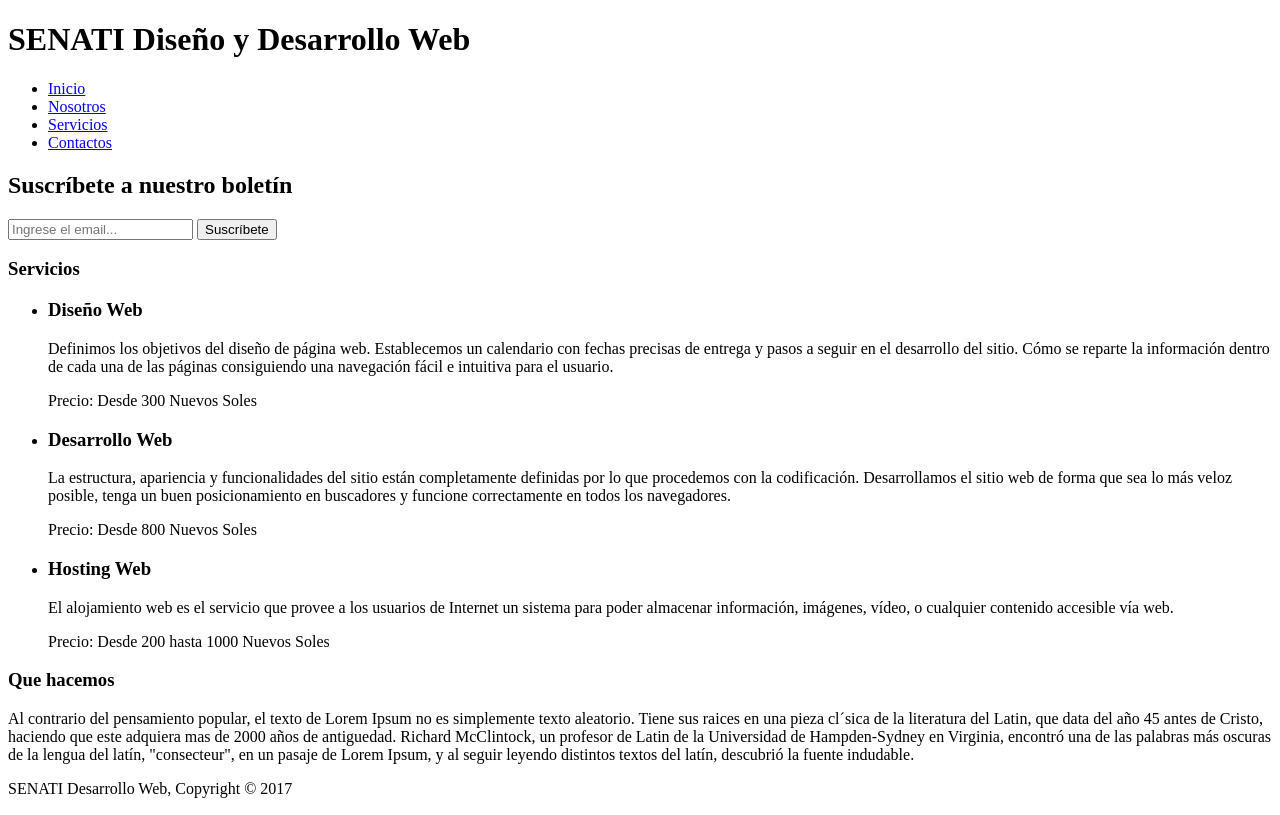
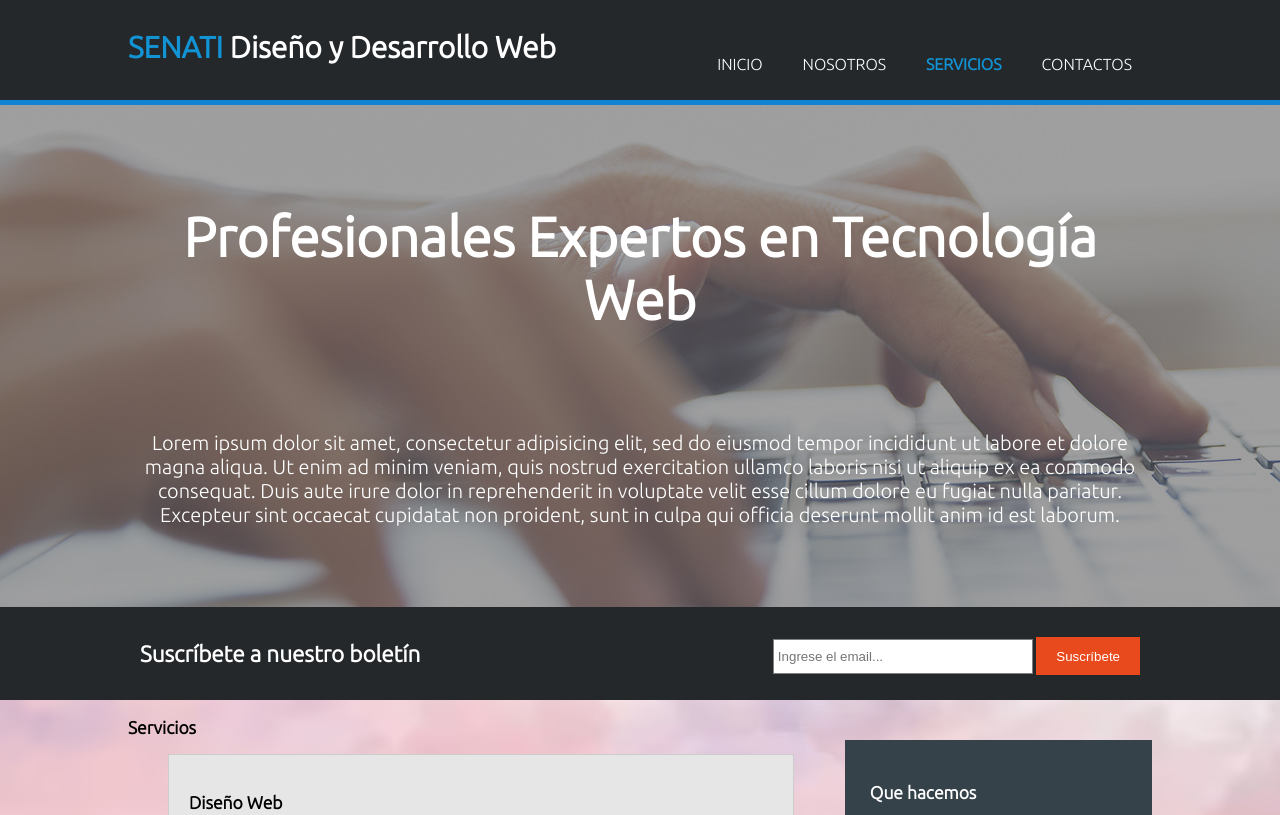
Before and after one commit to Alvarado321/Alvarado321.github.io, a plain HTML site: page servicios.html in a window 1280 px wide. Shown: the top 815 px of the page. Drawn offline with Linux system fonts and the light colour scheme.

Commit message:
Add files via upload

```diff
--- /dev/null
+++ b/css/estilo.css
@@ -0,0 +1,267 @@
+body{
+	margin: 0;
+	padding: 0;
+	font-size: 15px;
+	font-family: 'Ubuntu', sans-serif;
+	background-image: url("../img/fondo.png");
+	background-repeat: no-repeat;
+	background-size: cover !important;
+	background-attachment: fixed;
+	width: 100% !important;
+}
+
+.contenedor{
+	/* color: #f3f3f3; */
+	width: 80%;
+	margin: auto;
+	overflow: hidden;
+}
+
+.letras{
+	color: #1e1e1e;
+	width: 80%;
+	margin: auto;
+	overflow: hidden;
+}
+
+.actual{
+	color: coral;
+}
+
+.ul{
+	padding: 0;
+	margin: 0;
+}
+
+.boton1{
+	height: 38px;
+	background: #E8491D;
+	border: 0;
+	padding-left: 20px;
+	padding-right: 20px;
+	color: #ffffff;
+}
+
+/*encabezado*/
+header{
+	background-color: #24282b;
+	color: #ffffff;
+	padding-top: 30px;
+	min-height: 70px;
+	border-bottom: 5px solid #1283d4;
+	position: sticky;
+	z-index: 999;
+}
+
+/* La clase pegajosa se agrega a
+el encabezado con JS cuando llega
+su posición de desplazamiento */
+.sticky {
+  position: fixed;
+  top: 0;
+  width: 100%;
+}
+
+/* Agregue un poco de relleno superior
+a la página contenido para evitar movimientos
+rápidos y repentinos (a medida que el encabezado
+obtiene una nueva posición en la parte
+superior de la página
+(posición: fija y superior: 0) */
+.sticky + .content {
+  padding-top: 102px;
+}
+
+header a{
+	color: #ffffff;
+	text-decoration: none;
+	text-transform: uppercase;
+	font-size: 16px;
+}
+
+header li{
+	float: left;
+	display: inline;
+	padding-top: 0;
+	padding-right: 20px;
+	padding-left: 20px;
+	padding-bottom: 10px;
+}
+
+header #marca{
+	float: left;
+}
+
+header #marca h1{
+	margin: 0px;
+}
+
+nav{
+	float: right;
+	margin-top: 10px;
+}
+
+header .actual a{
+	color: #1293D4;
+	font-weight: bold;
+}
+
+header .resaltado{
+	color: #1293D4;
+	font-weight: bold;
+}
+
+header a:hover{
+	color: #cccccc;
+	font-weight: bold;
+}
+
+/* cabecera */
+#cabecera{
+	min-height: 400px;
+	background: url("../img/cabecera.jpg") no-repeat;
+	background-position: 0;
+	text-align: center;
+	color: #ffffff;
+}
+
+#cabecera h1{
+	margin-top: 100px;
+	font-size: 55px;
+	margin-bottom: 100px;
+}
+
+#cabecera p{
+	font-size: 20px;
+	margin-bottom: 80px;
+}
+
+#boletin{
+	padding: 15px;
+	color: #ffffff;
+	background: #24282B;
+}
+
+#boletin h1{
+	float: left;
+}
+
+#boletin form{
+	margin-top: 15px;
+	float: right;
+}
+
+#boletin input[type="email"]{
+	height: 25px;
+	width: 250px;
+	padding: 4px;
+}
+
+/* Cajas */
+#cajas{
+	margin-top: 20px;
+}
+
+#cajas .caja{
+	float: left;
+	text-align: center;
+	width: 30%;
+}
+
+#cajas .caja img{
+	width: 150px;
+}
+
+/* lateral */
+aside#lateral{
+  float: right;
+  width: 30%;
+  margin-top: 20px;
+}
+
+.oscuro{
+  background-color:#35424a;
+  padding: 25px;
+  color: white;
+  margin-top: 20px;
+  margin-bottom: 10px;
+}
+
+/* main-col*/
+article#main-col{
+  float: left;
+  width: 65%;
+}
+
+/* Servicos */
+ul#servicios li{
+  background-color: #e6e6e6;
+  list-style: none;
+  padding: 20px;
+  border: 1px solid #ccc;
+  margin-bottom: 5px;
+}
+
+footer{
+	background: #1283d4;
+	color: #ffffff;
+	text-align: center;
+	padding: 5px;
+	font-weight: bold;
+}
+
+/* Contacto */
+input, textarea{
+  width: 100%;
+  height: 35px;
+  border: 1px solid gray;
+  margin-bottom: 5px;
+}
+
+textarea{
+  height: 120px;
+}
+
+input[type="submit"]{
+  background-color: #e8491d;
+  color: white;
+}
+
+
+/* Media queris */
+@media(max-width: 768px){
+  header #marca,
+  header nav,
+  header nav li,
+  #boletin h1,
+  #boletin form,
+  #cajas .caja,
+  article#main-col,
+  aside#lateral{
+      float: none;
+      text-align: center;
+      width: 100%;
+    }
+    header{
+      padding-bottom: 20px;
+    }
+
+    #boletin h1{
+      margin-top: 40px;
+    }
+
+    #boletin button{
+      display: block;
+      width: 100%;
+    }
+
+    #boletin form input[type="email"]{
+      width: 100%;
+      margin-bottom: 5px;
+    }
+
+    input, textarea{
+      width: 98%;
+    }
+
+}
--- a/servicios.html
+++ b/servicios.html
@@ -2,8 +2,16 @@
 <html>
 <head>
 	<meta charset="utf-8">
-	<title>.::SENATI - Desarrollo de Software::.</title>
-	<link rel="stylesheet" type="text/css" href="estilo.css">
+	<meta name="viewport" content="width=device-width, initial-scale=1">
+	<title>SENATI-Ingenería de Software con IA</title>
+	<link rel="stylesheet" type="text/css" href="css/estilo.css">
+    <meta name="keywords" content="diseño web,desarrollo web">
+	<meta http-equiv="X-UA-Compatible" content="IE=edge">
+    <meta name="description" content="Diseño y desarrollo web SENATI">
+    <meta name="author" content="Alvarado Vega">
+	<link rel="preconnect" href="https://fonts.googleapis.com">
+	<link rel="preconnect" href="https://fonts.gstatic.com" crossorigin>
+	<link href="https://fonts.googleapis.com/css2?family=Ubuntu:wght@300&display=swap" rel="stylesheet">
 </head>
 <body>
 	<header>
@@ -23,6 +31,17 @@
 		</div>
 	</header>
 
+	<section id="cabecera">
+		<div class="contenedor">
+			<h1> Profesionales Expertos en Tecnología Web</h1>
+			<p>Lorem ipsum dolor sit amet, consectetur adipisicing elit, sed do eiusmod
+			tempor incididunt ut labore et dolore magna aliqua. Ut enim ad minim veniam,
+			quis nostrud exercitation ullamco laboris nisi ut aliquip ex ea commodo
+			consequat. Duis aute irure dolor in reprehenderit in voluptate velit esse
+			cillum dolore eu fugiat nulla pariatur. Excepteur sint occaecat cupidatat non
+			proident, sunt in culpa qui officia deserunt mollit anim id est laborum.</p>
+		</div>
+	</section>
 
 	<section id="boletin">
 		<div class="contenedor">
@@ -65,8 +84,7 @@
 				</div>
 			</aside>
 		</div>
-
-	<section>
+	</section>
 
 <footer>
 	<p>SENATI Desarrollo Web, Copyright &copy; 2017</p>
```
Also changed, not shown: contacto.html (+23 -4 lines), index.html (+11 -21 lines), nosotros.html (+22 -3 lines).
